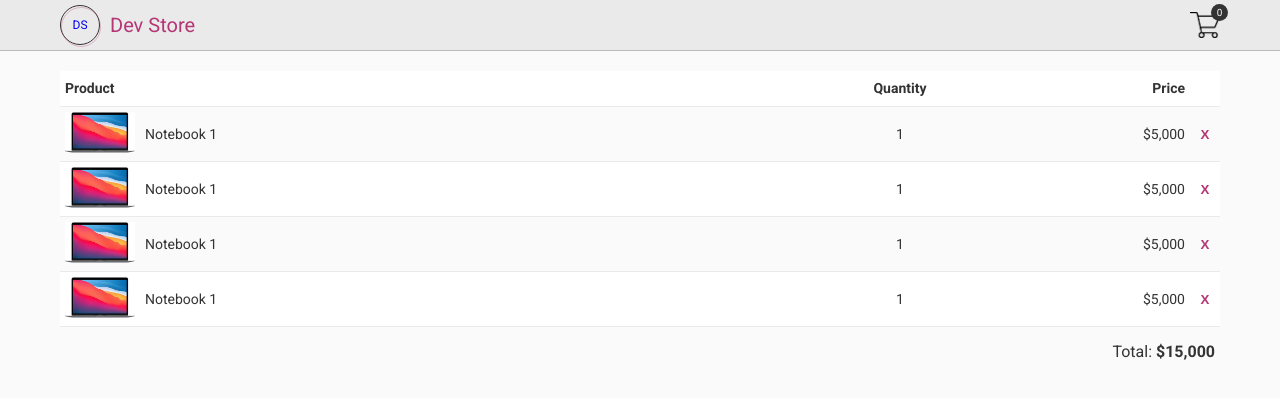
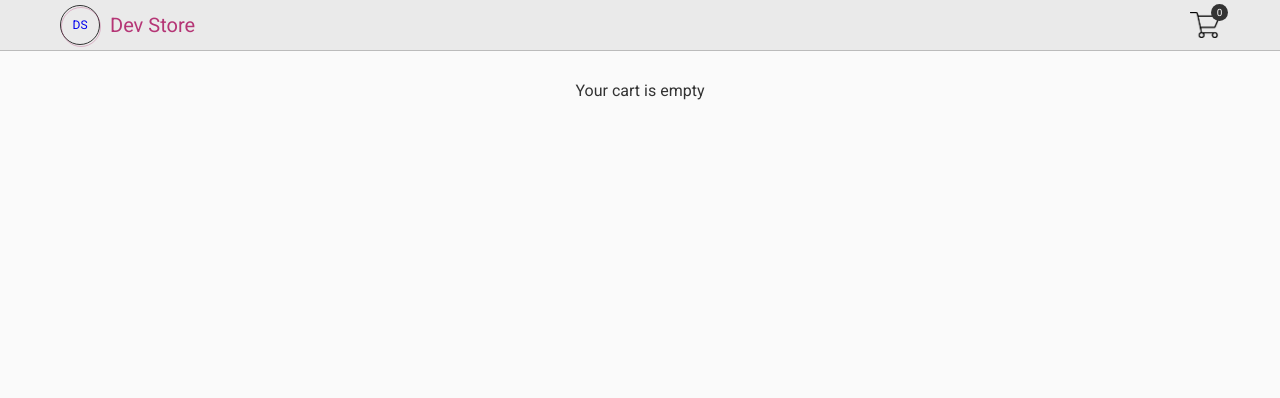
Before and after one commit to alvescleiton/basic-ecommerce, a Next.js app: page /cart in a window 1280 px wide. Shown: the top 398 px of the page. Built offline with nearby package versions, Linux system fonts and the light colour scheme.

Commit message:
Cart item and list integration

```diff
--- a/src/components/CartItem/CartList/index.tsx
+++ b/src/components/CartItem/CartList/index.tsx
@@ -1,8 +1,28 @@
+import { useContext, useEffect, useState } from 'react'
+
 import CartItem from '@/Components/CartItem'
+import { CartContext } from '@/Hooks/CartHooks'
 
-import { Table } from './styles'
+import { Table, NoItems } from './styles'
 
 const CartList = () => {
+  const { products } = useContext(CartContext)
+  const [total, setTotal] = useState(0)
+
+  useEffect(() => {
+    const total = products.reduce((acc, product) => {
+      const price = product.priceDiscount ? product.priceDiscount : product.price
+
+      return acc + price * product.quantity
+    }, 0)
+
+    setTotal(total)
+  }, [products])
+
+  if (!products.length) {
+    return <NoItems>Your cart is empty</NoItems>
+  }
+
   return (
     <Table>
       <thead>
@@ -16,13 +36,12 @@ const CartList = () => {
         </tr>
       </thead>
       <tbody>
-        <CartItem />
-        <CartItem />
-        <CartItem />
-        <CartItem />
+        {products.map(product => (
+          <CartItem key={product.id} product={product} />
+        ))}
         <tr>
           <td colSpan={6} align="right">
-            Total: <strong>$15,000</strong>
+            Total: <strong>${total.toLocaleString('en-US')}</strong>
           </td>
         </tr>
       </tbody>
--- a/src/components/CartItem/CartList/styles.ts
+++ b/src/components/CartItem/CartList/styles.ts
@@ -36,3 +36,9 @@ export const Table = styled.table`
     }
   }
 `
+
+export const NoItems = styled.p`
+  display: block;
+  text-align: center;
+  padding: 30px 10px;
+`
--- a/src/components/CartItem/index.tsx
+++ b/src/components/CartItem/index.tsx
@@ -1,18 +1,28 @@
+import { useContext } from 'react'
+
+import { CartContext, CartProductsType } from '@/Hooks/CartHooks'
+
 import { ContainerCartItem, ProductImage, Title, Quantity, Price, Remove } from './styles'
 
-const CartItem = () => {
+type Props = {
+  product: CartProductsType
+}
+
+const CartItem = ({ product }: Props) => {
+  const { removeProduct } = useContext(CartContext)
+
   const handleRemoveButton = () => {
-    console.log('remove')
+    removeProduct(product.id)
   }
 
   return (
     <ContainerCartItem>
       <ProductImage>
-        <img src="/assets/img/product.jpg" alt="Product" />
+        <img src="/assets/img/product.jpg" alt={product.title} />
       </ProductImage>
-      <Title>Notebook 1</Title>
-      <Quantity>1</Quantity>
-      <Price>$5,000</Price>
+      <Title>{product.title}</Title>
+      <Quantity>{product.quantity}</Quantity>
+      <Price>${product.priceDiscount > 0 ? product.priceDiscount : product.price}</Price>
       <Remove>
         <button onClick={handleRemoveButton}>X</button>
       </Remove>
```
